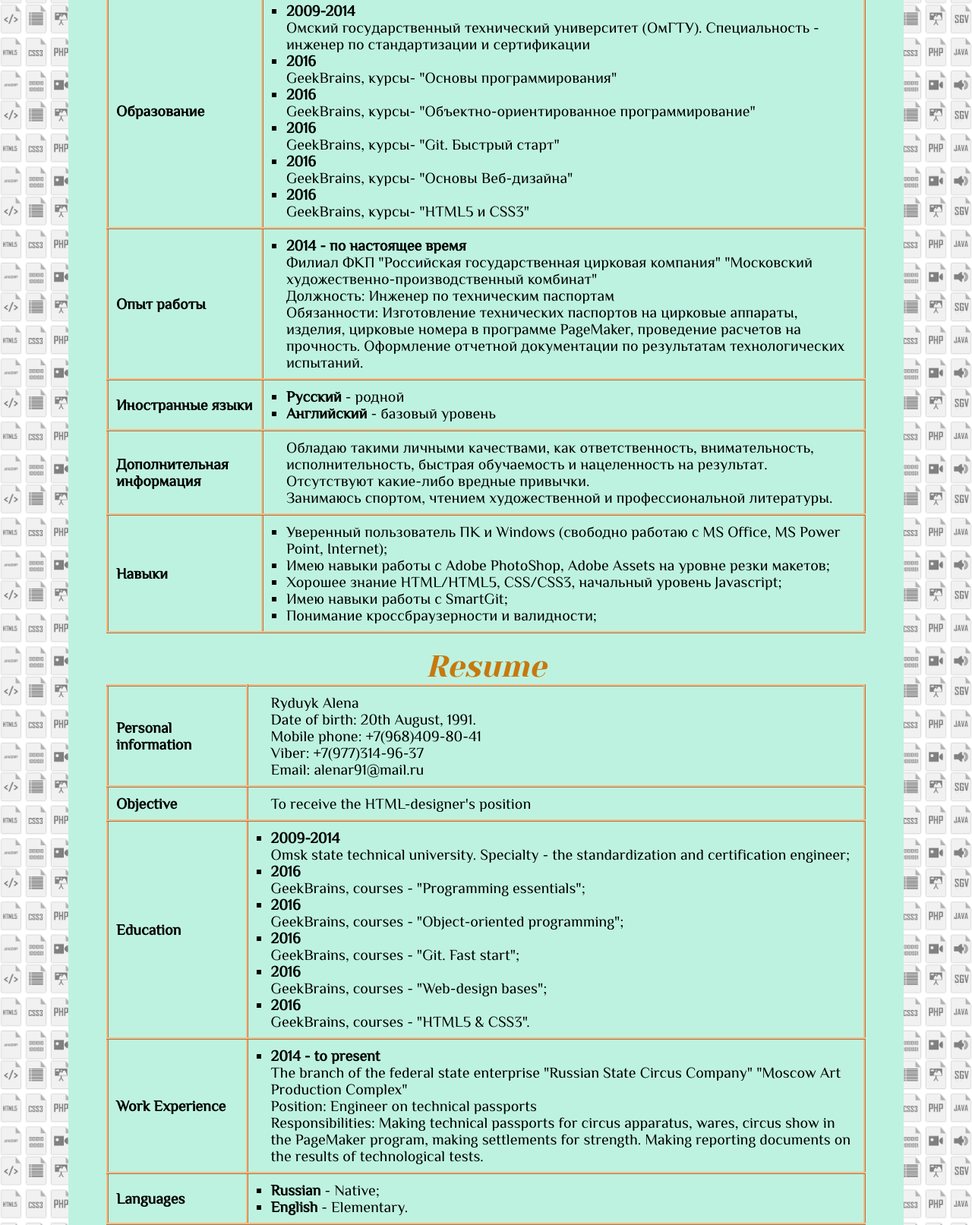
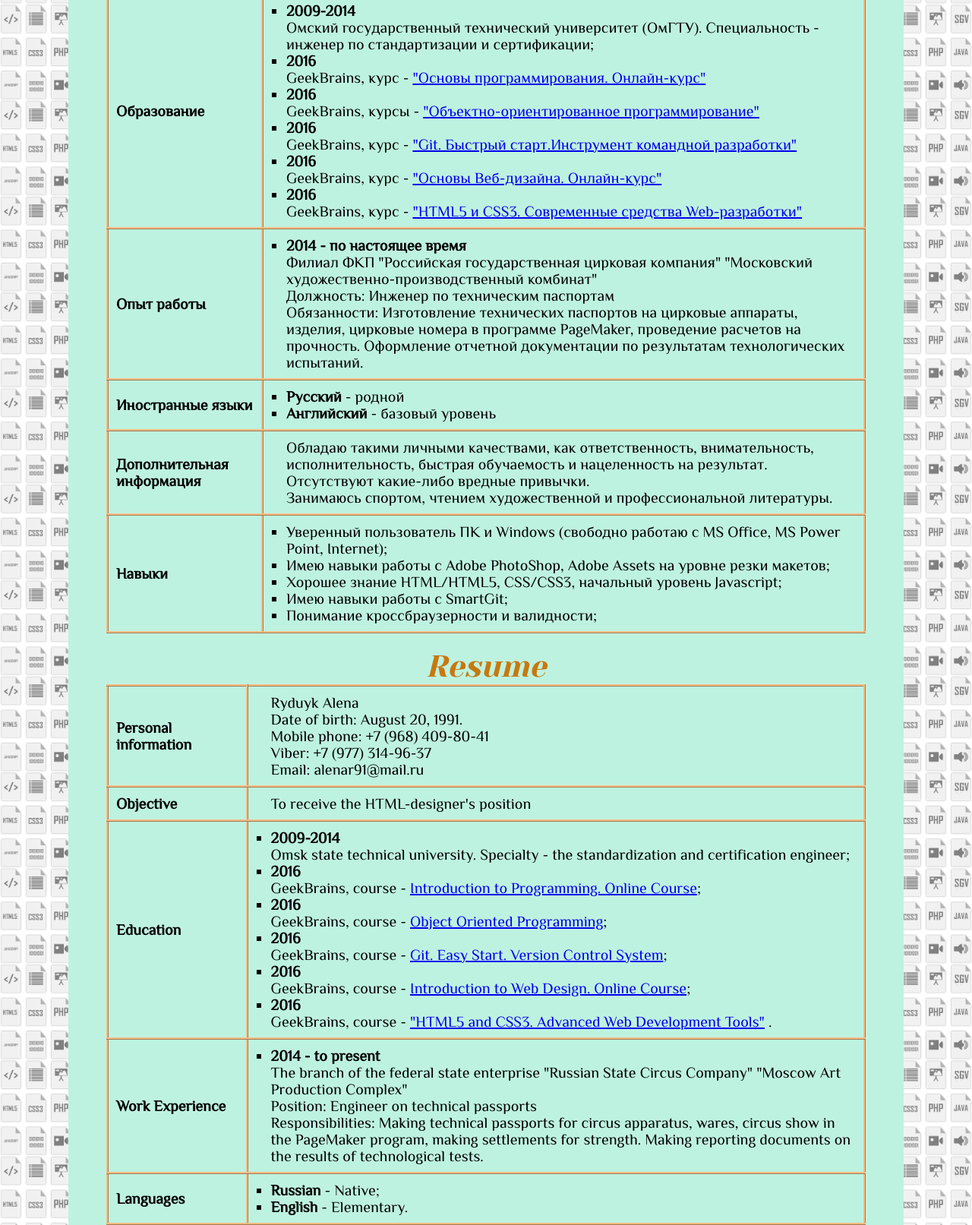
Before and after one commit to Alenarud/Resume, a plain HTML site: page resume.html in a window 1280 px wide. Shown: the part 374-1987 px from the top of the page at 76% size. Drawn offline with Linux system fonts and the light colour scheme; a web font is replaced by a local one.

Commit message:
добавила ссылки на сертификаты

```diff
--- a/resume.html
+++ b/resume.html
@@ -36,8 +36,8 @@
                             <ul class="list-none">
                                 <li>Рудюк Алена</li>
                                 <li>Дата рождения: 20 августа 1991 г.</li>
-                                <li>Мобильный телефон: +7(968)409-80-41</li>
-                                <li>Viber: +7(977)314-96-37</li>
+                                <li>Мобильный телефон: +7 (968) 409-80-41</li>
+                                <li>Viber: +7 (977) 314-96-37</li>
                                 <li>Email: alenar91@mail.ru</li>
                             </ul>
                         </td>
@@ -54,12 +54,12 @@
                         <th>Образование</th>
                         <td>
                             <ul>
-                                <li><strong>2009-2014</strong><br>Омский государственный технический университет (ОмГТУ). Специальность - инженер по стандартизации и сертификации</li>
-                                <li><strong>2016</strong><br>GeekBrains, курсы- "Основы программирования"</li>
-                                <li><strong>2016</strong><br>GeekBrains, курсы- "Объектно-ориентированное программирование"</li>
-                                <li><strong>2016</strong><br>GeekBrains, курсы- "Git. Быстрый старт"</li>
-                                <li><strong>2016</strong><br>GeekBrains, курсы- "Основы Веб-дизайна"</li>
-                                <li><strong>2016</strong><br>GeekBrains, курсы- "HTML5 и CSS3"</li>
+                                <li><strong>2009-2014</strong><br>Омский государственный технический университет (ОмГТУ). Специальность - инженер по стандартизации и сертификации;</li>
+                                <li><strong>2016</strong><br>GeekBrains, курс - <a href="https://geekbrains.ru/certificates/88554" target="_blank">"Основы программирования. Онлайн-курс"</a></li>
+                                <li><strong>2016</strong><br>GeekBrains, курсы - <a href="https://geekbrains.ru/certificates/90628" target="_blank">"Объектно-ориентированное программирование"</a></li>
+                                <li><strong>2016</strong><br>GeekBrains, курс - <a href="https://geekbrains.ru/certificates/93159" target="_blank">"Git. Быстрый старт.Инструмент командной разработки"</a></li>
+                                <li><strong>2016</strong><br>GeekBrains, курс - <a href="https://geekbrains.ru/certificates/100248" target="_blank">"Основы Веб-дизайна. Онлайн-курс"</a></li>
+                                <li><strong>2016</strong><br>GeekBrains, курс - <a href="https://geekbrains.ru/certificates/113494" target="_blank">"HTML5 и CSS3. Современные средства Web-разработки"</a></li>
                             </ul>
                         </td>
                     </tr>
@@ -111,9 +111,9 @@
                         <td>
                             <ul class="list-none">
                                 <li>Ryduyk Alena</li>
-                                <li>Date of birth: 20th August, 1991.</li>
-                                <li>Mobile phone: +7(968)409-80-41</li>
-                                <li>Viber: +7(977)314-96-37</li>
+                                <li>Date of birth: August 20, 1991.</li>
+                                <li>Mobile phone: +7 (968) 409-80-41</li>
+                                <li>Viber: +7 (977) 314-96-37</li>
                                 <li>Email: alenar91@mail.ru</li>
                             </ul>
                         </td>
@@ -131,11 +131,11 @@
                         <td>
                             <ul>
                                 <li><strong>2009-2014</strong><br>Omsk state technical university. Specialty - the standardization and certification engineer;</li>
-                                <li><strong>2016</strong><br>GeekBrains, courses - "Programming essentials";</li>
-                                <li><strong>2016</strong><br>GeekBrains, courses - "Object-oriented programming";</li>
-                                <li><strong>2016</strong><br>GeekBrains, courses - "Git. Fast start";</li>
-                                <li><strong>2016</strong><br>GeekBrains, courses - "Web-design bases";</li>
-                                <li><strong>2016</strong><br>GeekBrains, courses - "HTML5 &amp; CSS3".</li>
+                                <li><strong>2016</strong><br>GeekBrains, course - <a href="https://geekbrains.ru/certificates/88554.en" target="_blank">Introduction to Programming. Online Course</a>;</li>
+                                <li><strong>2016</strong><br>GeekBrains, course - <a href="https://geekbrains.ru/certificates/90628.en" target="_blank">Object Oriented Programming</a>;</li>
+                                <li><strong>2016</strong><br>GeekBrains, course - <a href="https://geekbrains.ru/certificates/93159.en" target="_blank">Git. Easy Start. Version Control System</a>;</li>
+                                <li><strong>2016</strong><br>GeekBrains, course - <a href="https://geekbrains.ru/certificates/100248.en" target="_blank"> Introduction to Web Design. Online Course</a>;</li>
+                                <li><strong>2016</strong><br>GeekBrains, course - <a href="https://geekbrains.ru/certificates/113494.en" target="_blank">"HTML5 and CSS3. Advanced Web Development Tools"</a> .</li>
                             </ul>
                         </td>
                     </tr>
```
